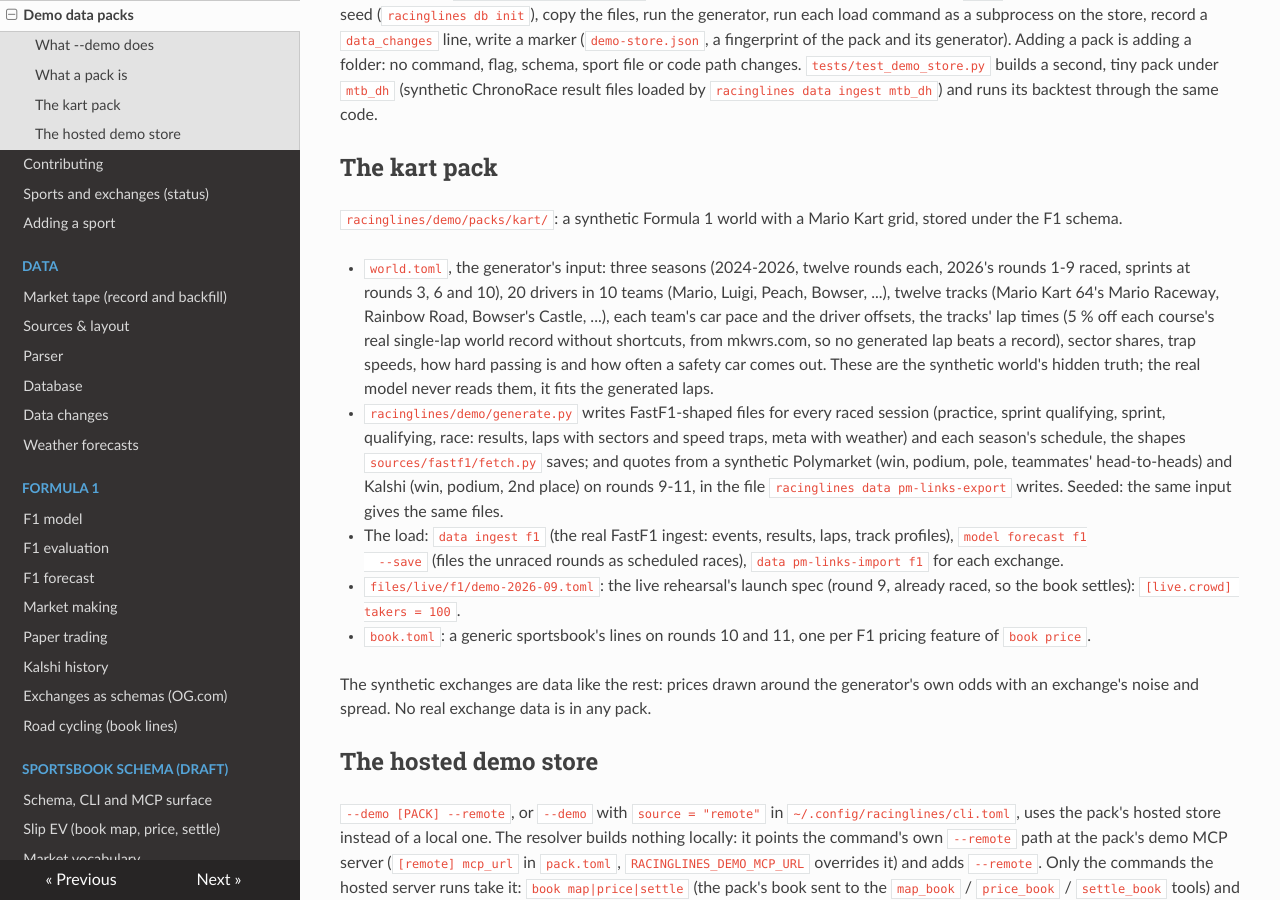
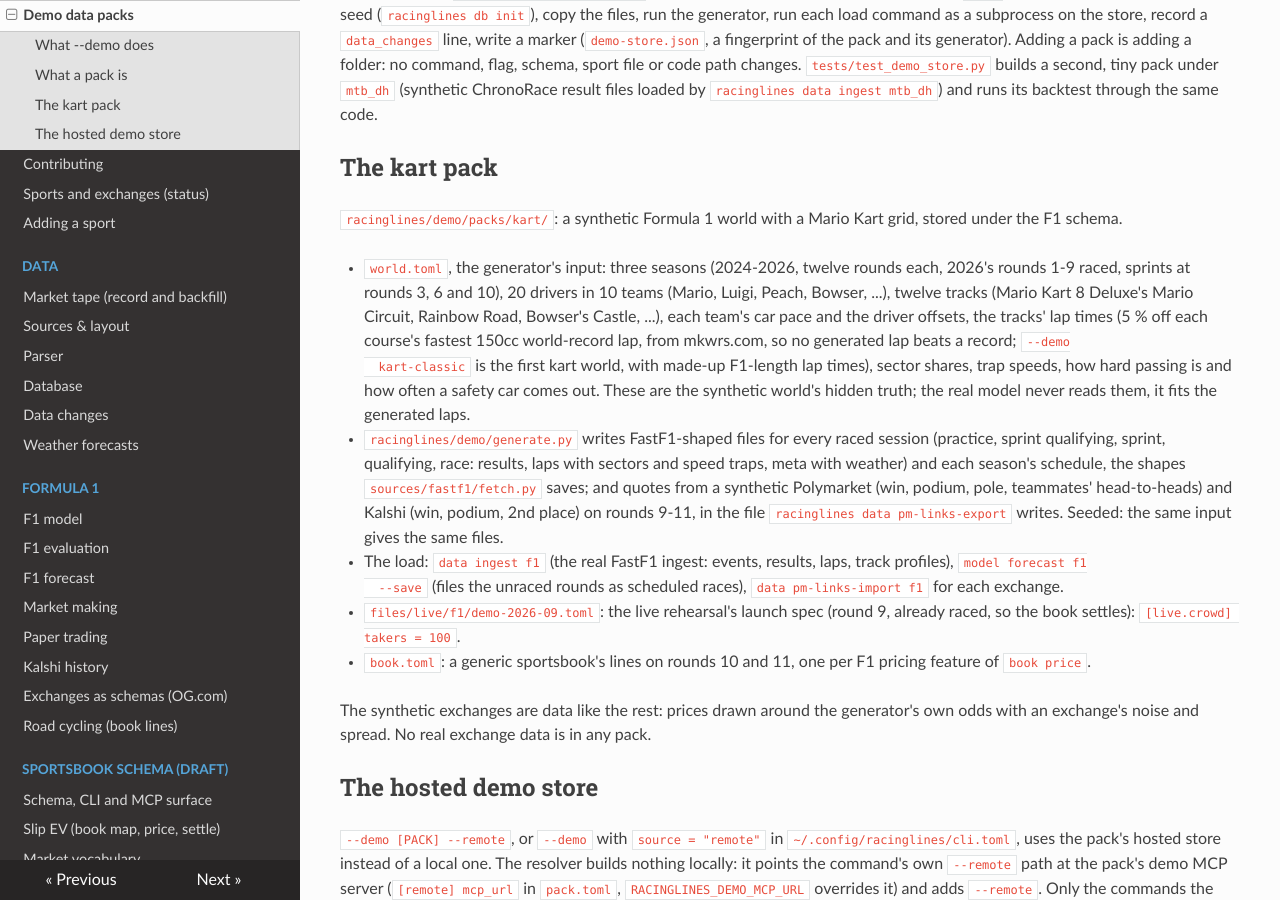
Before and after one commit to lalligagger/racinglines-public, an MkDocs documentation site: the page built from docs/demo.md, in a window 1280 px wide and 900 px high, scrolled down 1291 px. Built offline with MkDocs 1.6.1, drawn with Linux system fonts in a browser that asks for light colours; nearby versions of some CDN libraries.

Commit message:
Kart world on Mario Kart 8 Deluxe: laps 5% off each course's fastest 150cc record lap (mkwrs.com); the first kart world stays as --demo kart-classic.
Co-Authored-By: Claude Opus 5.5 (1M context) <noreply@anthropic.com>
Claude-Session: https://claude.ai/code/session_01E1SiAvJDX8q9tz5hgauWCt

```diff
--- a/docs/demo.md
+++ b/docs/demo.md
@@ -48,10 +48,11 @@ and its generator). Adding a pack is adding a folder: no command, flag, schema,
 `racinglines/demo/packs/kart/`: a synthetic Formula 1 world with a Mario Kart grid, stored under the F1 schema.
 
 - `world.toml`, the generator's input: three seasons (2024-2026, twelve rounds each, 2026's rounds 1-9 raced, sprints
-  at rounds 3, 6 and 10), 20 drivers in 10 teams (Mario, Luigi, Peach, Bowser, ...), twelve tracks (Mario Kart 64's Mario
-  Raceway, Rainbow Road, Bowser's Castle, ...), each team's car pace and the driver offsets, the tracks' lap times
-  (5 % off each course's real single-lap world record without shortcuts, from mkwrs.com, so no generated lap beats a
-  record), sector shares, trap speeds, how hard passing is and how often a safety car comes out. These are the synthetic world's
+  at rounds 3, 6 and 10), 20 drivers in 10 teams (Mario, Luigi, Peach, Bowser, ...), twelve tracks (Mario Kart 8 Deluxe's Mario
+  Circuit, Rainbow Road, Bowser's Castle, ...), each team's car pace and the driver offsets, the tracks' lap times
+  (5 % off each course's fastest 150cc world-record lap, from mkwrs.com, so no generated lap beats a record; `--demo
+  kart-classic` is the first kart world, with made-up F1-length lap times), sector shares, trap speeds, how hard passing
+  is and how often a safety car comes out. These are the synthetic world's
   hidden truth; the real model never reads them, it fits the generated laps.
 - `racinglines/demo/generate.py` writes FastF1-shaped files for every raced session (practice, sprint qualifying,
   sprint, qualifying, race: results, laps with sectors and speed traps, meta with weather) and each season's
```
Also changed, not shown: 4 other files.
